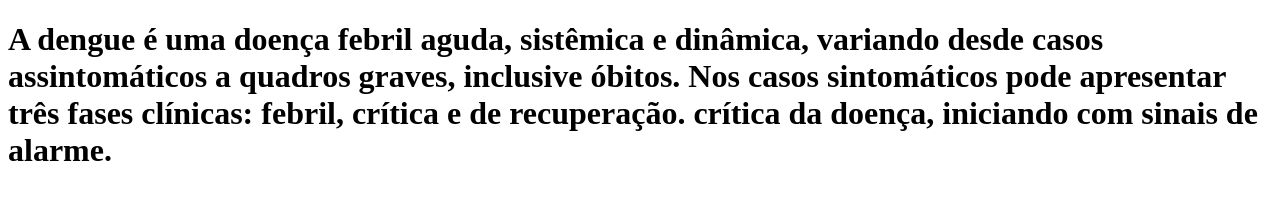
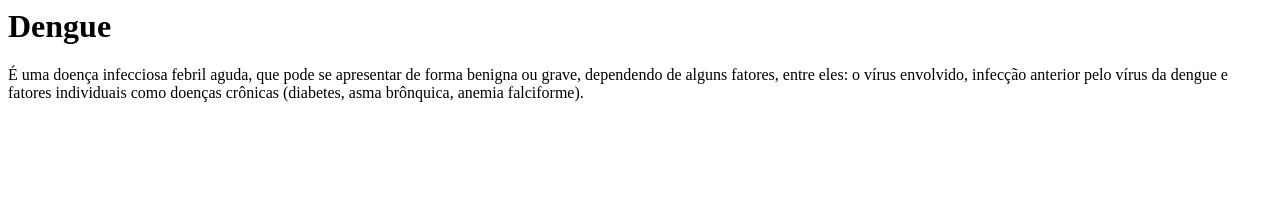
Before and after one commit to carla1947/dengue, a plain HTML site: page index.html in a window 1280 px wide. Drawn offline with Linux system fonts and the light colour scheme.

Commit message:
Add files via upload

```diff
--- a/index.html
+++ b/index.html
@@ -1,13 +1,5 @@
-<!DOCTYPE html>
-<html lang="en">
-<head>
-    <meta charset="UTF-8">
-    <meta http-equiv="X-UA-Compatible" content="IE=edge">
-    <meta name="viewport" content="width=device-width, initial-scale=1.0">
-    <title>Document</title>
-</head>
-<body>
-  <h1>  A dengue é uma doença febril aguda, sistêmica e dinâmica, variando desde casos assintomáticos a quadros graves, inclusive óbitos.
-     Nos casos sintomáticos pode apresentar três fases clínicas: febril, crítica e de recuperação. crítica da doença, iniciando com sinais de alarme. </h1>
-</body>
-</html>
+
+  <h1>  Dengue </h1>
+<p>É uma doença infecciosa febril aguda, que pode se apresentar de forma benigna ou grave, dependendo de alguns fatores,
+  entre eles: o vírus envolvido, infecção anterior pelo vírus da dengue e fatores individuais como doenças crônicas (diabetes, asma brônquica, anemia falciforme).</p>
+  <img>
```
Also changed, not shown: download (1).jpeg (added).
